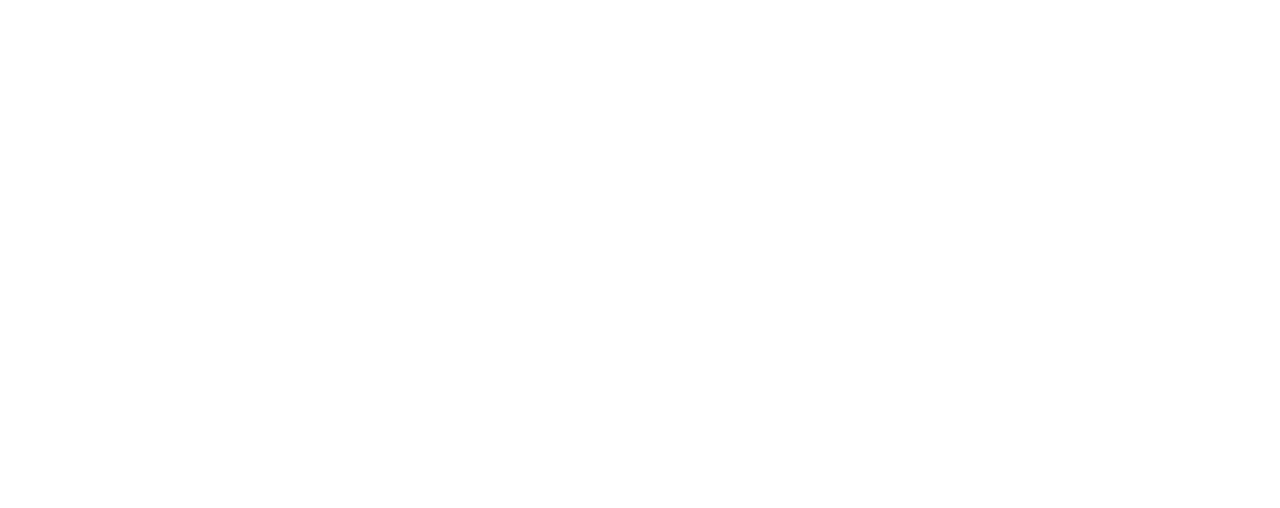
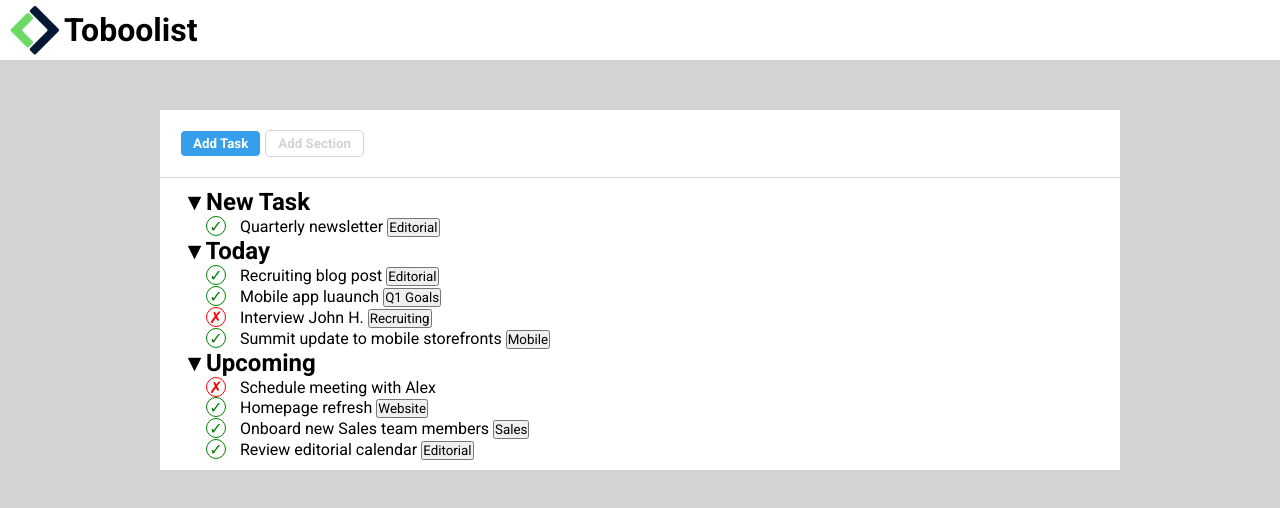
Before and after one commit to CappelliLeonardo/html-css-toboolist, a plain HTML site: page index.html in a window 1280 px wide. Drawn offline with Linux system fonts and the light colour scheme.

Commit message:
Aggiornamento cambiamenti

```diff
--- a/index.html
+++ b/index.html
@@ -3,9 +3,156 @@
     <head>
         <meta charset="UTF-8">
         <meta name="viewport" content="width=device-width, initial-scale=1.0">
-    <title>Document</title>
+        <title>05 LC Toboolist</title>
+
+        <!-- Google Fonts -->
+        <link rel="preconnect" href="https://fonts.googleapis.com">
+        <link rel="preconnect" href="https://fonts.gstatic.com" crossorigin>
+        <link href="https://fonts.googleapis.com/css2?family=Roboto:wght@400;700&display=swap" rel="stylesheet">
+
+        <!-- CSS -->
+        <link rel="stylesheet" href="style.css">
     </head>
     <body>
 
+        <header>
+            <img src="img/Logo.png" alt="Toboolist">
+
+            <h1>
+                Toboolist
+            </h1>
+        </header>
+
+        <main>
+
+            <div class="container">
+
+                <div id="add-area">
+                    <button class="add buttonblue">
+                        Add Task
+                    </button>
+
+                    <button class="add buttongrey">
+                        Add Section
+                    </button>
+
+                </div>
+
+                <div id="list-container">
+
+                    <ul>
+                        <li>
+                            <h2>
+                                &dtrif; New Task
+                            </h2>
+
+                            <ul>
+                                <li>
+                                    <span class="check done">
+                                        &check;
+                                    </span>
+                                    Quarterly newsletter
+                                    <button>
+                                        Editorial
+                                    </button>
+                                </li>
+                            </ul>
+                        </li>
+
+                        <li>
+                            <h2>
+                                &dtrif; Today
+                            </h2>
+
+                            <ul>
+                                <li>
+                                    <span class="check done">
+                                        &check;
+                                    </span>
+                                    Recruiting blog post
+                                    <button>
+                                        Editorial
+                                    </button>
+                                </li>
+
+                                <li>
+                                    <span class="check done">
+                                        &check;
+                                    </span>
+                                    Mobile app luaunch
+                                    <button>
+                                        Q1 Goals
+                                    </button>
+                                </li>
+
+                                <li>
+                                    <span class="check not-done">
+                                        &cross;
+                                    </span>
+                                    Interview John H.
+                                    <button>
+                                        Recruiting
+                                    </button>
+                                </li>
+
+                                <li>
+                                    <span class="check done">
+                                        &check;
+                                    </span>
+                                    Summit update to mobile storefronts
+                                    <button>
+                                        Mobile
+                                    </button>
+                                </li>
+                            </ul>
+                        </li>
+
+                        <li>
+                            <h2>
+                                &dtrif; Upcoming
+                            </h2>
+
+                            <ul>
+                                <li>
+                                    <span class="check not-done">
+                                        &cross;
+                                    </span>
+                                    Schedule meeting with Alex
+                                </li>
+                                <li>
+                                    <span class="check done">
+                                        &check;
+                                    </span>
+                                    Homepage refresh
+                                    <button>
+                                        Website
+                                    </button>
+                                </li>
+                                <li>
+                                    <span class="check done">
+                                        &check;
+                                    </span>
+                                    Onboard new Sales team members
+                                    <button>
+                                        Sales
+                                    </button>
+                                </li>
+                                <li>
+                                    <span class="check done">
+                                        &check;
+                                    </span>
+                                    Review editorial calendar
+                                    <button>
+                                        Editorial
+                                    </button>
+                                </li>
+                            </ul>
+                        </li>
+                    </ul>
+
+                </div>
+            </div>
+        </main>
+
     </body>
 </html>
--- a/style.css
+++ b/style.css
@@ -0,0 +1,84 @@
+* {
+    margin: 0;
+    padding: 0;
+    box-sizing: border-box;
+    font-family: 'Roboto', sans-serif;
+}
+
+ul, ol {
+    padding-left: 18px;
+    list-style: none;
+}
+
+body {
+    background-color: lightgrey;
+}
+
+.container {
+    width: 75%;
+    margin: 0 auto;
+}
+
+header {
+    background-color: white;
+    padding: 5px 10px;
+    margin-bottom: 50px;
+}
+
+header h1, header img {
+    vertical-align: middle;
+}
+
+h1 {
+    display: inline-block;
+}
+
+#add-area{
+    background-color: white;
+    padding: 20px;
+}
+
+.add{
+    padding: 5px 12px;
+    border-radius: 5px;
+    border: 1px solid;
+    font-weight: 1000;
+}
+
+.buttonblue{
+    color: white;
+    background-color: rgb(55, 158, 236);
+}
+
+.buttongrey{
+    color: lightgrey;
+    background-color: white;
+}
+
+#list-container {
+    background-color: white;
+    padding: 10px;
+    margin-top: 1px;
+}
+
+.check {
+    border-radius: 50%;
+    border: 1px solid grey;
+    color: grey;
+    display: inline-block;
+    width: 20px;
+    height: 20px;
+    text-align: center;
+    line-height: 20px;
+    margin-right: 10px;
+}
+
+.done {
+    border-color: green;
+    color: green;
+}
+
+.not-done {
+    border-color: red;
+    color: red;
+}
```
Lines whose indentation alone changed are shown as unchanged.
